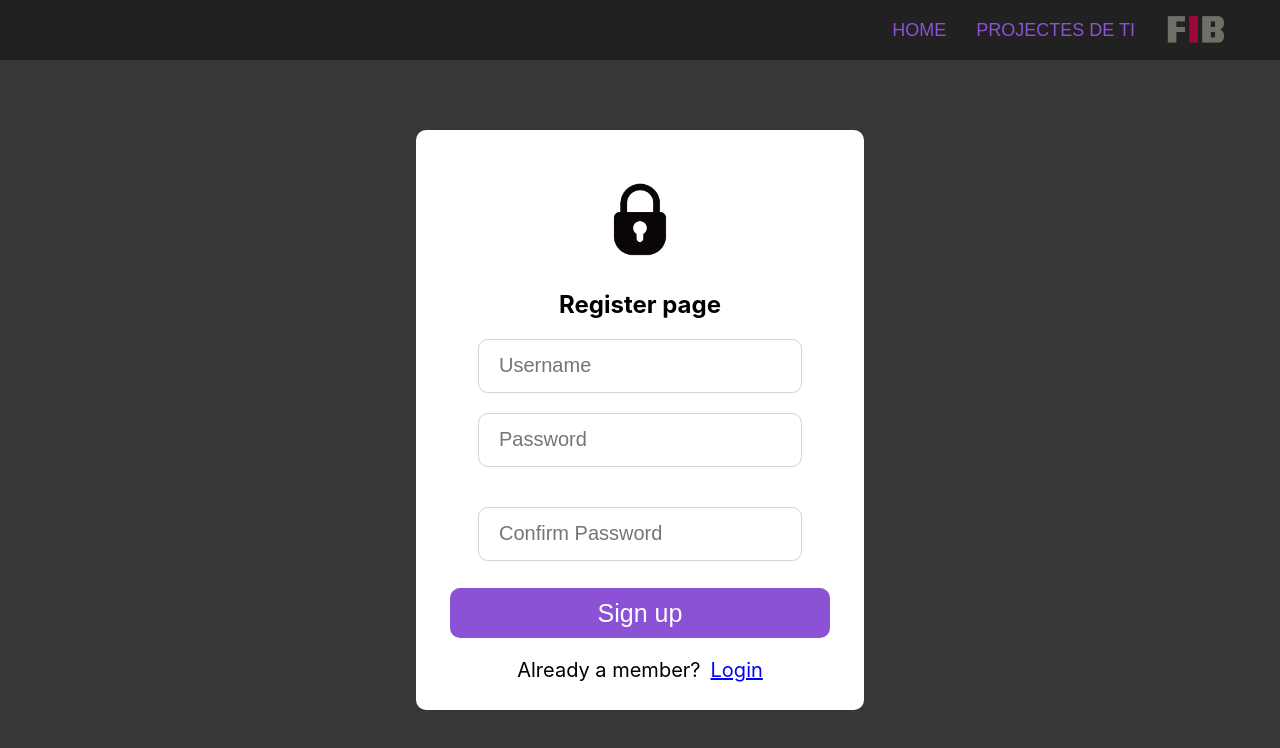
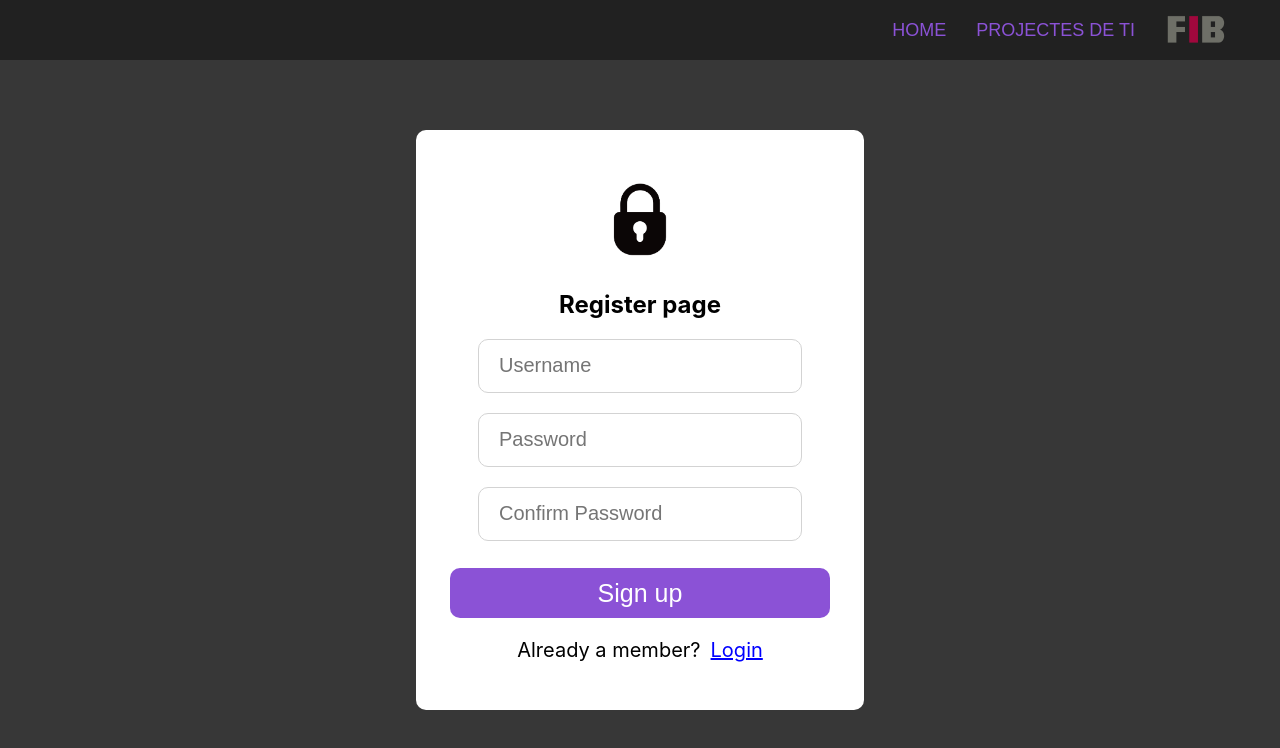
Before and after one commit to zhesnaile/pti-cloud, a React (Create React App) app in the folder src/frontend-cloud/: page /register in a window 1280 px wide. Shown: the top 748 px of the page. Built offline with nearby package versions, Linux system fonts and the light colour scheme.

Commit message:
[limpieza++]

```diff
--- a/src/frontend-cloud/src/Components/Common/loginform/LoginForm.js
+++ b/src/frontend-cloud/src/Components/Common/loginform/LoginForm.js
@@ -32,7 +32,7 @@ function LoginForm({ Login, error }) {
                             <div className='form-container'>
                                 <input type='text' name='username' placeholder='Username' className='input-label' onChange={e => setDetails({...details, username:e.target.value})} value={details.username}/>
                             </div>
-                            <div className='second-input'>
+                            <div className='form-container'>
                                 <input type='password' name='password' placeholder='Password' className='input-label' onChange={e => setDetails({...details, password:e.target.value})} value={details.password}/>
                             </div>
                             <div className='login-button'>
--- a/src/frontend-cloud/src/Components/Common/registerform/RegisterForm.jsx
+++ b/src/frontend-cloud/src/Components/Common/registerform/RegisterForm.jsx
@@ -29,7 +29,7 @@ function RegisterForm({Register, error }) {
                             <div className='form-container'>
                                 <input type='password' name='password' placeholder='Password' className='input-label' onChange={e => setDetails({...details, password:e.target.value})} value={details.password}/>
                             </div>
-                            <div className='second-input'>
+                            <div className='form-container'>
                                 <input type='password' name='password2' placeholder='Confirm Password' className='input-label' onChange={e => setDetails({...details, password2:e.target.value})} value={details.password2}/>
                             </div>
                             <div className='login-button'>
```
Also changed, not shown: src/frontend-cloud/src/Components/Common/loginform/LoginForm.css (line endings or trailing spaces).
